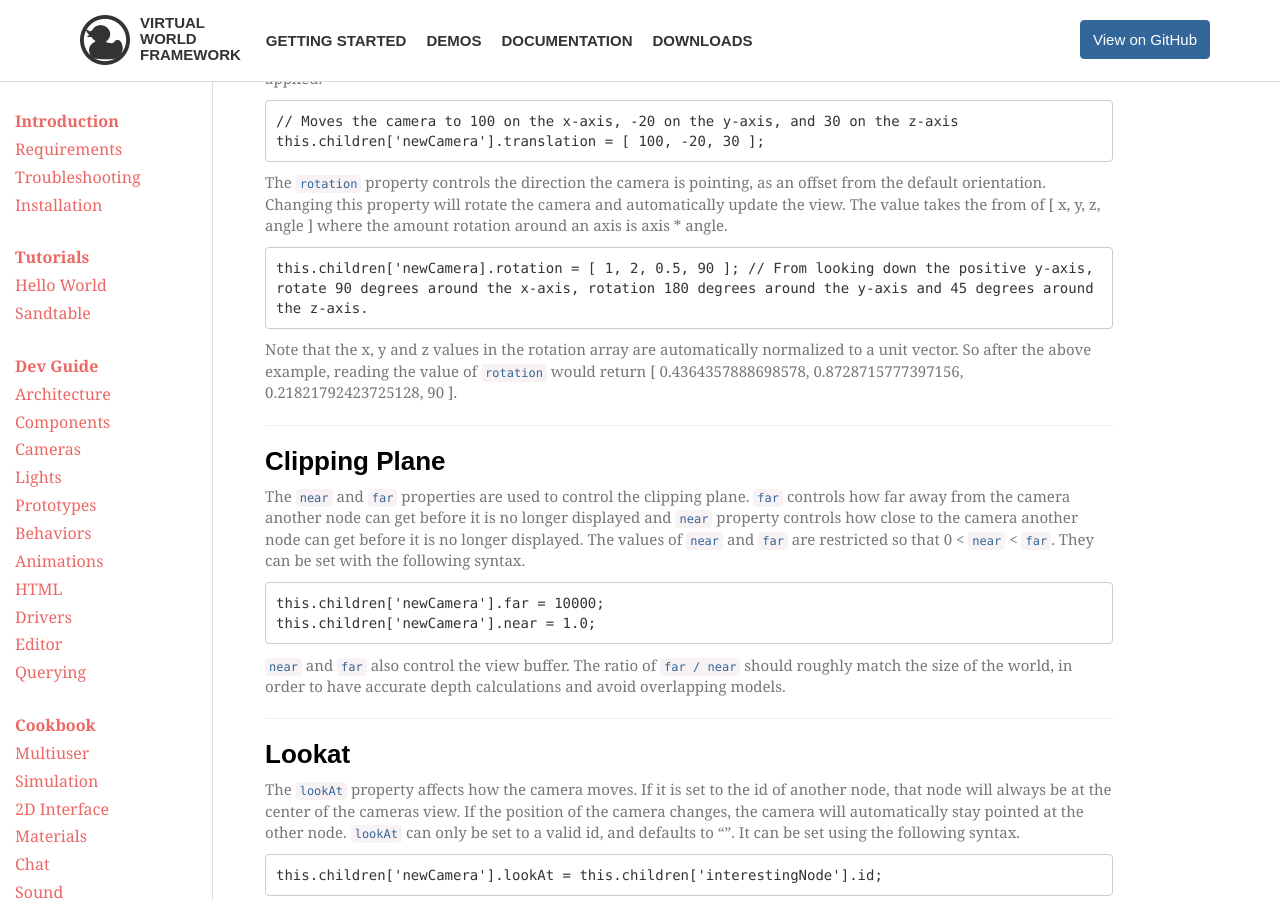
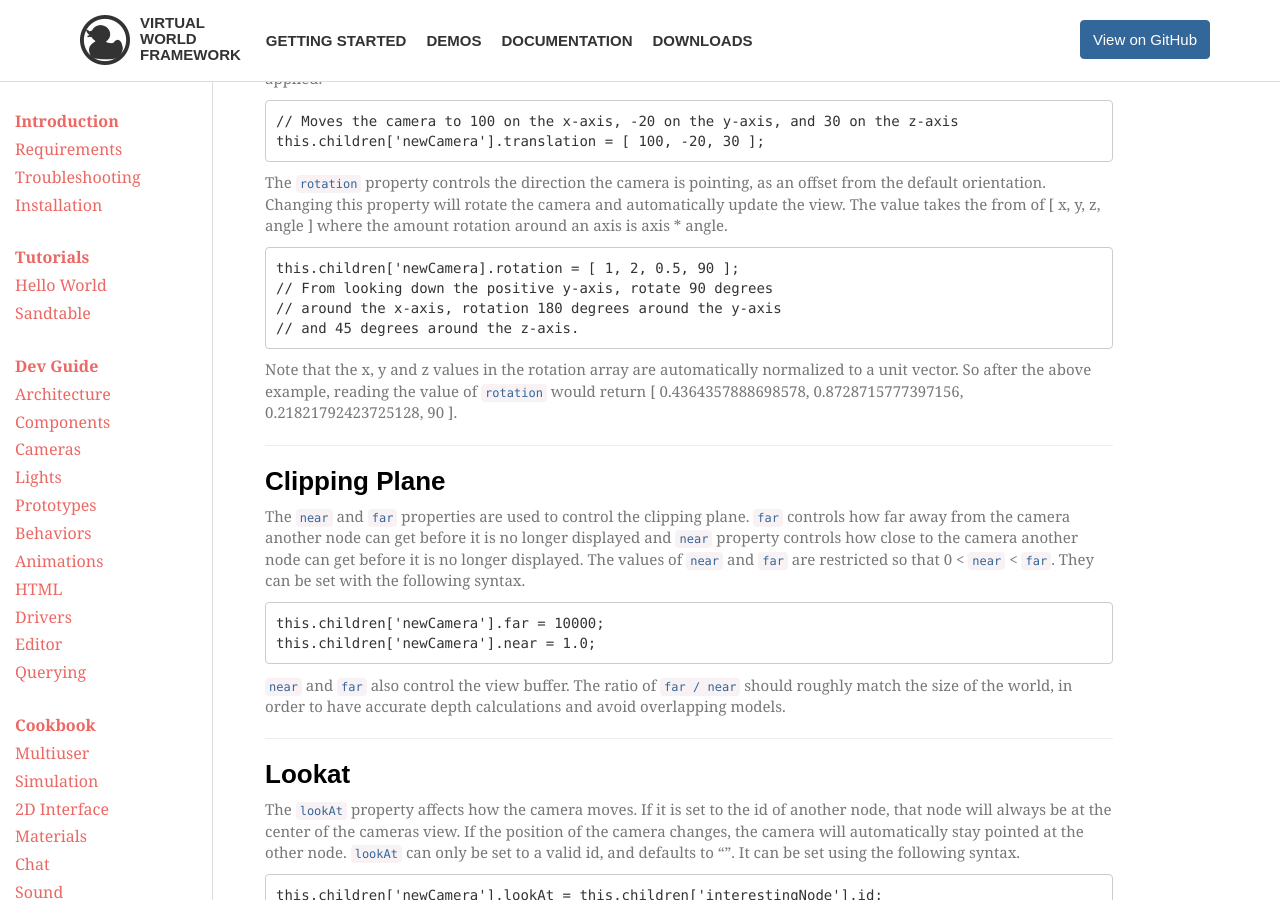
Before and after one commit to virtual-world-framework/vwf-web, a Jekyll site: the page built from documentation.html, in a window 1280 px wide and 900 px high, scrolled down 34751 px. Built offline with Jekyll 4.4.1, drawn with Linux system fonts in a browser that asks for light colours; some web fonts are replaced; Markdown is read by kramdown in place of the engine named in the settings.

Commit message:
Break up long line to prevent scrollbars.

```diff
--- a/_includes/docs/cameras.md
+++ b/_includes/docs/cameras.md
@@ -38,7 +38,10 @@ The <code>translation</code> property controls the position of the camera. Chang
 
 The <code>rotation</code> property controls the direction the camera is pointing, as an offset from the default orientation. Changing this property will rotate the camera and automatically update the view. The value takes the from of \[ x, y, z, angle \] where the amount rotation around an axis is axis * angle.
 
-	this.children['newCamera].rotation = [ 1, 2, 0.5, 90 ]; // From looking down the positive y-axis, rotate 90 degrees around the x-axis, rotation 180 degrees around the y-axis and 45 degrees around the z-axis.
+	this.children['newCamera].rotation = [ 1, 2, 0.5, 90 ];
+	// From looking down the positive y-axis, rotate 90 degrees
+	// around the x-axis, rotation 180 degrees around the y-axis
+	// and 45 degrees around the z-axis.
 
 Note that the x, y and z values in the rotation array are automatically normalized to a unit vector. So after the above example, reading the value of <code>rotation</code> would return \[ 0.4364357888698578, 0.8728715777397156, 0.21821792423725128, 90 \].
 
```
